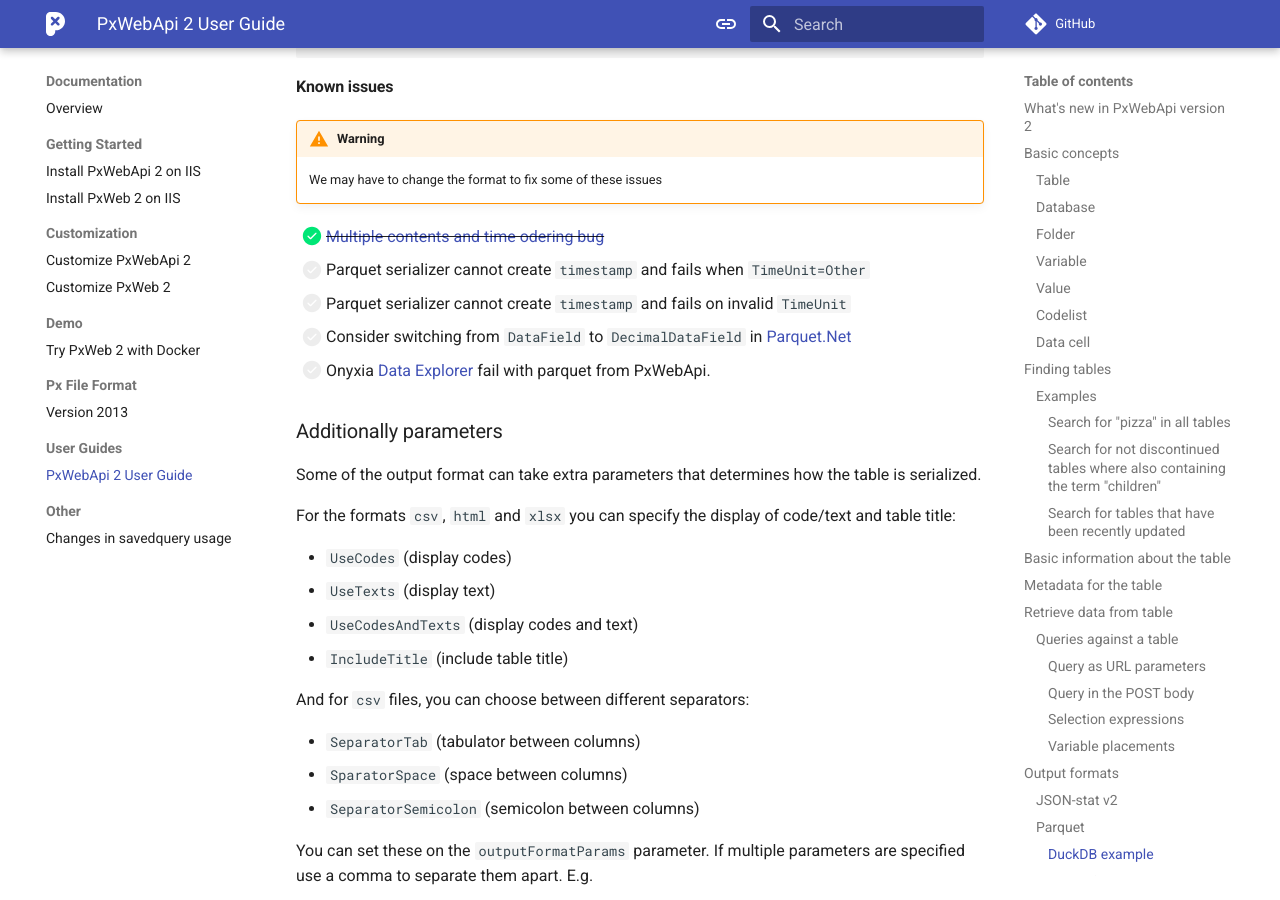
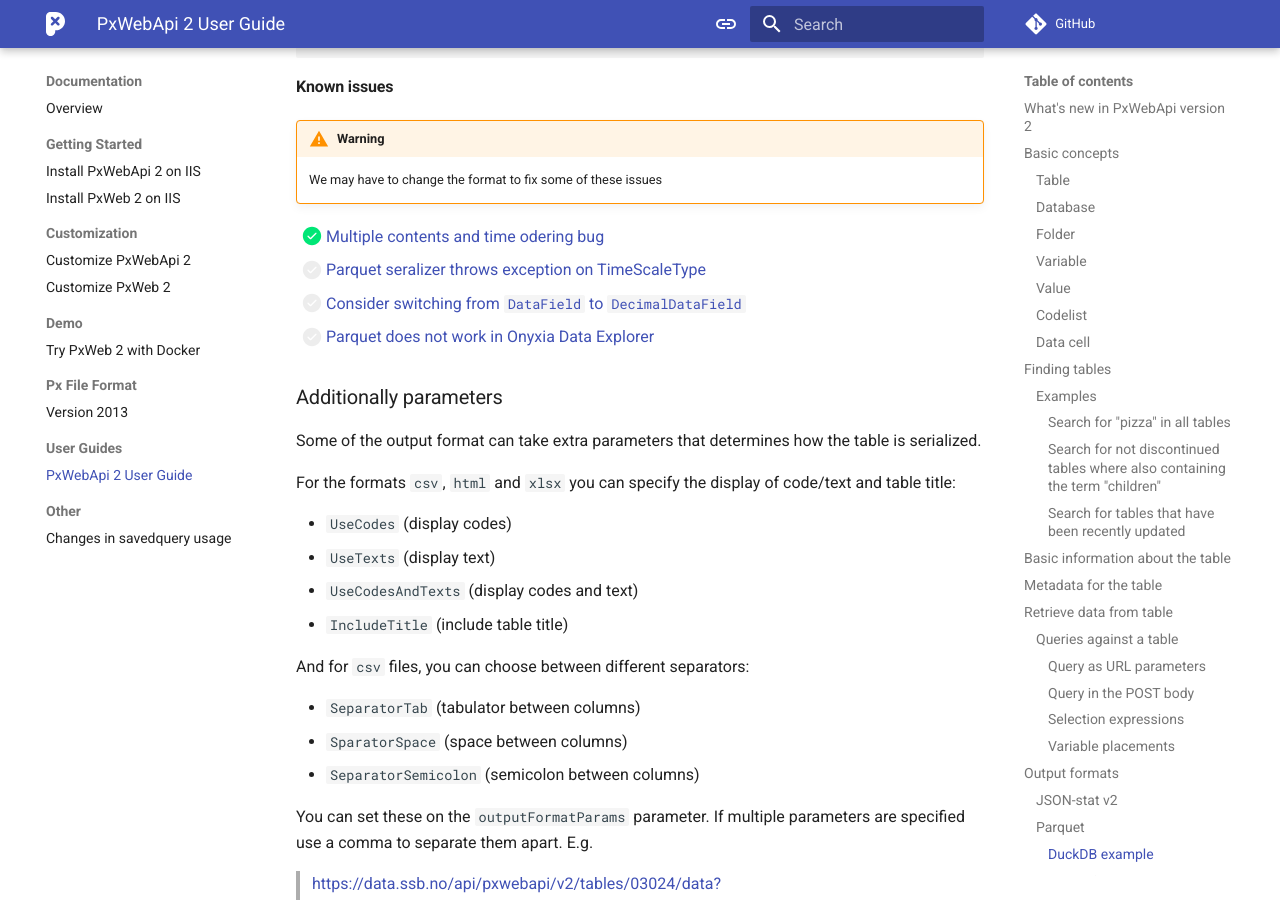
Before and after one commit to PxTools/pxtools.github.io, an MkDocs documentation site: the page built from docs/PxWebApi/documentation/user-guide.md, in a window 1280 px wide and 900 px high, scrolled down 24122 px. Built offline with MkDocs 1.6.1 and Material for MkDocs 9.7.7, drawn with Linux system fonts in a browser that asks for light colours; comment, search, counter and statistics services are not loaded.

Commit message:
docs: update Parquet section with new issues and fixes

```diff
--- a/docs/PxWebApi/documentation/user-guide.md
+++ b/docs/PxWebApi/documentation/user-guide.md
@@ -1141,7 +1141,6 @@
     -  <https://github.com/badosa>
     -  <https://bl.ocks.org/badosa>.
 
-
 ### Parquet
 
 New in this API is the [Apache Parquet](https://parquet.apache.org/) output format.
@@ -1225,12 +1224,10 @@
 !!! warning
     We may have to change the format to fix some of these issues
 
-- [x] ~~[Multiple contents and time odering bug](https://github.com/PxTools/PxWebApi/issues/511)~~
-- [ ] Parquet serializer cannot create `timestamp` and fails when `TimeUnit=Other`
-- [ ] Parquet serializer cannot create `timestamp` and fails on invalid `TimeUnit`
-- [ ] Consider switching from `DataField` to `DecimalDataField` in [Parquet.Net](https://github.com/aloneguid/parquet-dotnet)
-- [ ] Onyxia [Data Explorer](https://datalab.sspcloud.fr/data-explorer)
-      fail with parquet from PxWebApi.
+- [x] [Multiple contents and time odering bug](https://github.com/PxTools/PxWebApi/issues/511)
+- [ ] [Parquet seralizer throws exception on TimeScaleType](https://github.com/PxTools/PxWebApi/issues/595)
+- [ ] [Consider switching from `DataField` to `DecimalDataField`](https://github.com/PxTools/PxWebApi/issues/596)
+- [ ] [Parquet does not work in Onyxia Data Explorer](https://github.com/PxTools/PxWebApi/issues/597)
 
 ### Additionally parameters
 
```
